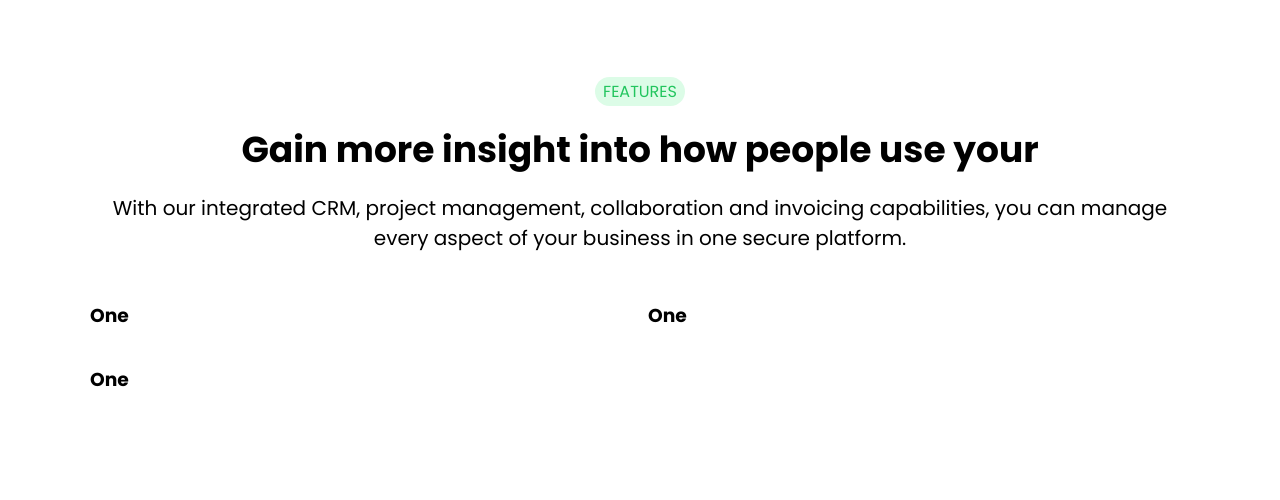
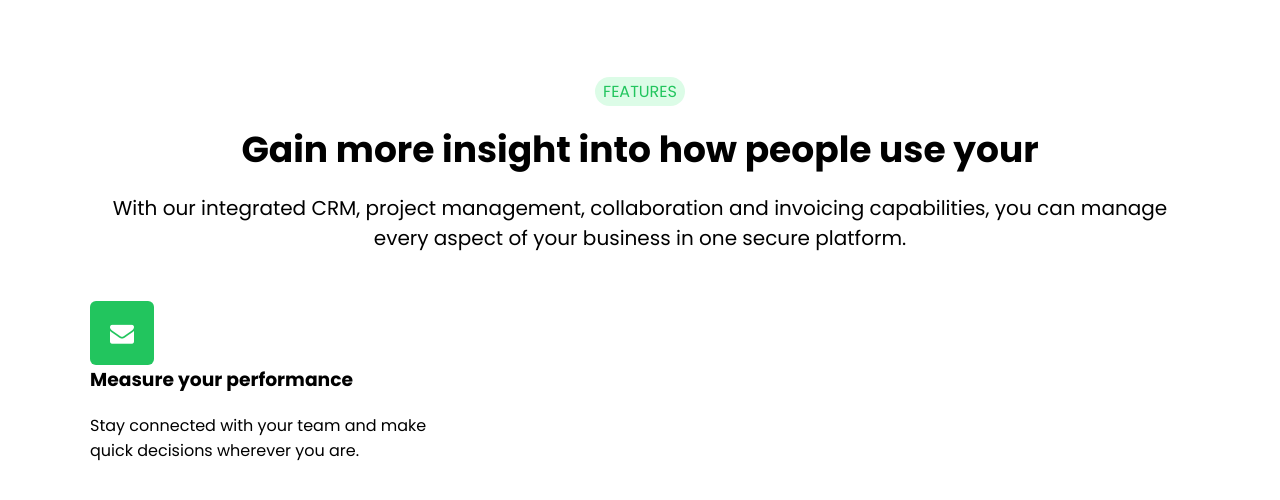
Before and after one commit to MariusCodeAcademy/feu2-09_r_styled_components_css, a React (Vite) app: page / in a window 1280 px wide. Shown: the top 500 px of the page. Built offline with nearby package versions, Linux system fonts and the light colour scheme.

Commit message:
default attrs

```diff
--- a/src/components/gainMore/GainMore.jsx
+++ b/src/components/gainMore/GainMore.jsx
@@ -1,5 +1,6 @@
 import { Container, Grid, Section } from './../styled/UI.styled';
 import SectionTitle from './../UI/sectionTitle/SectionTitle';
+import SingleCard from './SingleCard';
 
 const sectionData = {
   sectionTitle: {
@@ -63,10 +64,12 @@ function GainMore(props) {
           subtitle={sectionData.sectionTitle.subtitle}
           title={sectionData.sectionTitle.title}
         />
-        <Grid cols='2'>
-          <h3>One</h3>
-          <h3>One</h3>
-          <h3>One</h3>
+        <Grid cols='3'>
+          <SingleCard
+            icon={sectionData.gainCards[0].icon}
+            title={sectionData.gainCards[0].title}
+            text={sectionData.gainCards[0].descr}
+          />
         </Grid>
       </Container>
     </Section>
--- /dev/null
+++ b/src/components/gainMore/SingleCard.jsx
@@ -0,0 +1,12 @@
+import { Icon } from '../styled/UI.styled';
+
+function SingleCard(props) {
+  return (
+    <li className={0}>
+      <Icon icon={props.icon} />
+      <h3 className={0}>{props.title}</h3>
+      <p className='text'>{props.text}</p>
+    </li>
+  );
+}
+export default SingleCard;
--- a/src/components/styled/UI.styled.js
+++ b/src/components/styled/UI.styled.js
@@ -24,4 +24,30 @@ export const Grid = styled.ul`
 `;
 // Susikurti SingleCard componenta naudojan styled components
 
-//
+// Icon
+// nustatem papildomus atributus priklausancius nuo props
+export const Icon = styled.i.attrs((props) => ({
+  className: `fa fa-${props.icon}`,
+  ariaHidden: true,
+}))`
+  font-size: 24px;
+  width: 64px;
+  height: 64px;
+  background-color: var(--primary-500);
+  color: #fff;
+  display: inline-block;
+
+  display: flex;
+  align-items: center;
+  justify-content: center;
+  border-radius: 6px;
+`;
+
+// buttto type submit
+
+// defaut attributes using attrs
+const SubmitBtn = styled.button.attrs({
+  type: 'submit',
+})`
+  font-size: 2rem;
+`;
```
